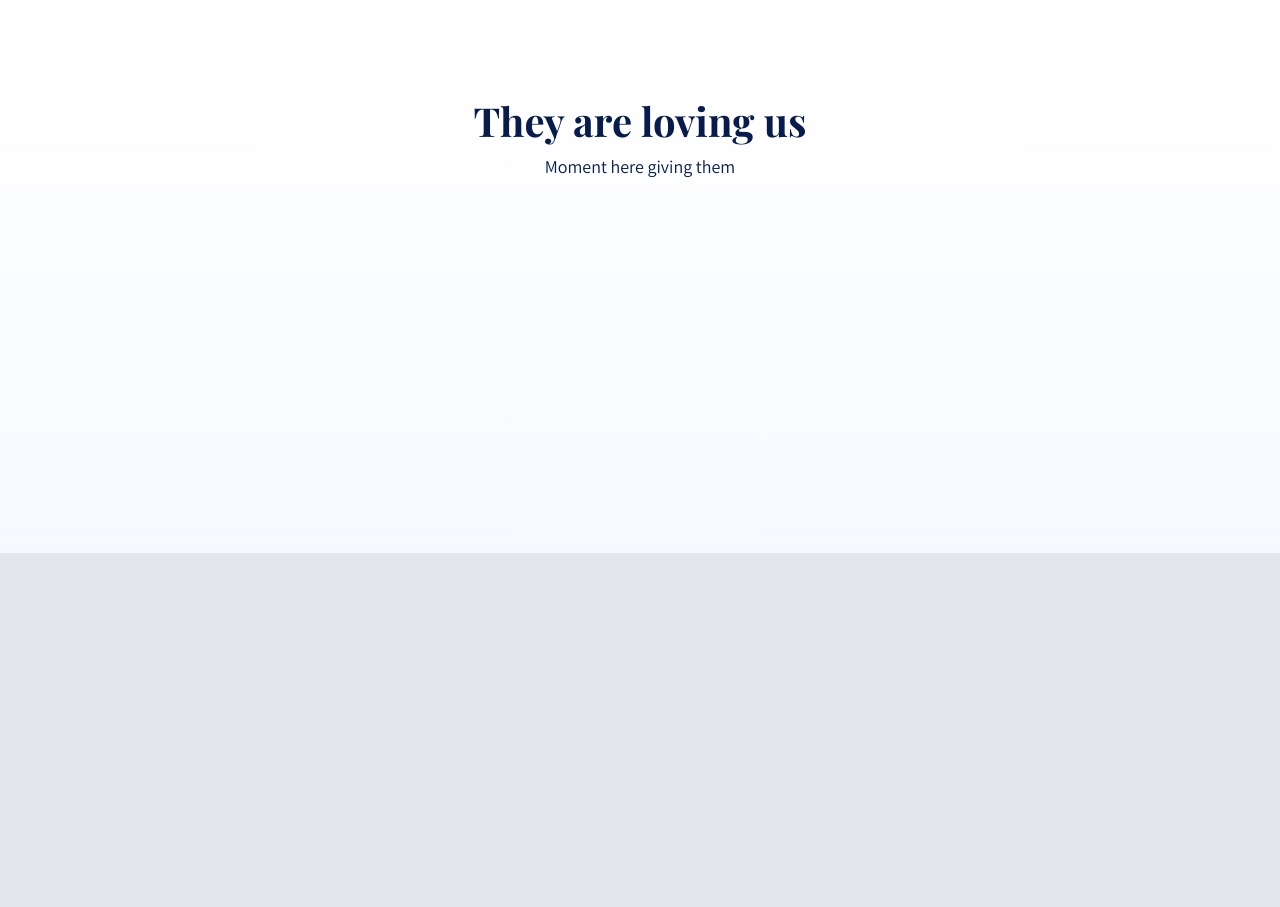
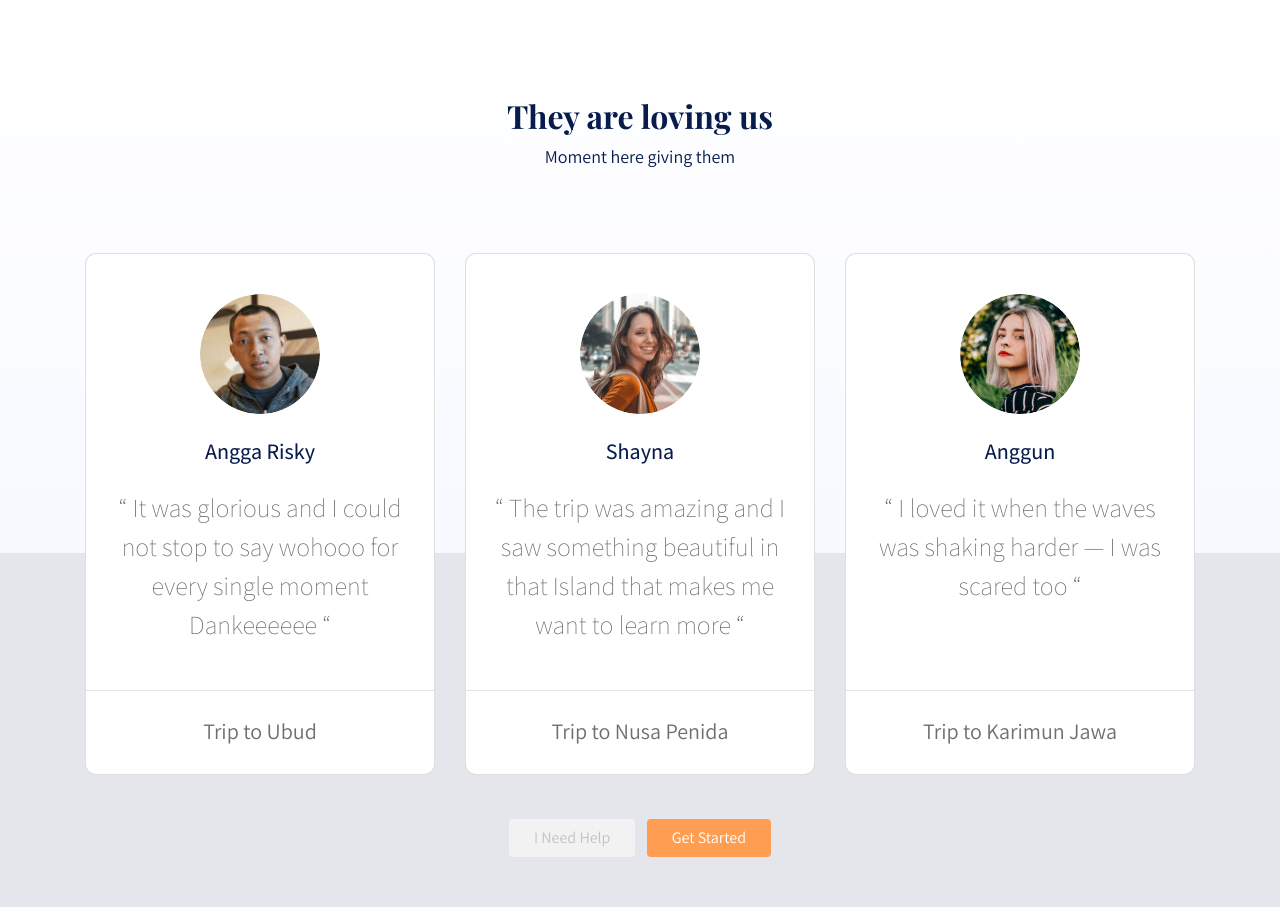
Before and after one commit to sholdan07/travel-belajar, a plain HTML site: page index.html in a window 1280 px wide. Shown: the part 1502-2409 px from the top of the page. Before the commit the page ends 2055 px from the top, so only its background shows below. Drawn offline with nearby package versions, Linux system fonts and the light colour scheme; a web font is replaced by a local one.

Commit message:
Section-Testimonial-Content

```diff
--- a/frontend/styles/main.scss
+++ b/frontend/styles/main.scss
@@ -184,7 +184,7 @@ header {
   }
 }
 
-.section-testimonial {
+.section-testimonial-heading {
   background: linear-gradient(#fff 0%, #f7f9ff 100%);
   padding-top: 50px;
   min-height: 506px;
@@ -192,10 +192,65 @@ header {
   h2 {
     font-family: 'Playfair Display', serif;
     font-weight: bold;
-    font-size: 40px;
   }
 
   p {
     font-size: 18px;
   }
 }
+
+.section-testimonials-content {
+  margin-top: -300px;
+  padding-bottom: 50px;
+
+  .card-testimonial {
+    padding: 40px 20px 10px;
+    border-radius: 11px;
+    margin-bottom: 20px;
+
+    .testimonial-content {
+      min-height: 380px;
+    }
+
+    h3 {
+      font-size: 22px;
+    }
+
+    .testimonials {
+      font-size: 26px;
+      text-align: center;
+      color: #6e6e6e;
+      font-weight: 200;
+    }
+
+    .trip-to {
+      font-weight: normal;
+      font-size: 22px;
+      color: #6e6e6e;
+    }
+
+    hr {
+      margin-left: -20px;
+      margin-right: -20px;
+    }
+  }
+
+  .btn-get-started {
+    background-color: #ff9e53;
+    color: #fff;
+
+    &:hover {
+      color: #fff;
+    }
+  }
+
+  .btn-need-help {
+    background-color: #f2f2f2;
+    color: #c3c3c3;
+
+    &:hover {
+      background-color: #fafafa;
+      color: #c3c3c3;
+    }
+  }
+}
--- a/index.html
+++ b/index.html
@@ -192,7 +192,7 @@
             </div>
         </section>
 
-        <section class="section-testimonial" id="testimonialheading">
+        <section class="section-testimonial-heading" id="testimonialheading">
             <div class="container">
                 <div class="row">
                     <div class="col text-center">
@@ -203,6 +203,79 @@
             </div>
 
         </section>
+
+     <section class="section-testimonials-content" id="testimonialsContent">
+        <div class="container">
+          <div
+            class="section-popular-travel row justify-content-center match-height"
+          >
+            <div class="col-sm-6 col-md-6 col-lg-4">
+              <div class="card card-testimonial text-center">
+                <div class="testimonial-content">
+                  <img
+                    src="frontend/images/avatar-1.png"
+                    alt=""
+                    class="mb-4 rounded-circle"
+                  />
+                  <h3 class="mb-4">Angga Risky</h3>
+                  <p class="testimonials">
+                    “ It was glorious and I could not stop to say wohooo for
+                    every single moment Dankeeeeee “
+                  </p>
+                </div>
+                <hr />
+                <p class="trip-to mt-2">Trip to Ubud</p>
+              </div>
+            </div>
+            <div class="col-sm-6 col-md-6 col-lg-4">
+              <div class="card card-testimonial text-center">
+                <div class="testimonial-content">
+                  <img
+                    src="frontend/images/avatar-2.png"
+                    alt=""
+                    class="mb-4 rounded-circle"
+                  />
+                  <h3 class="mb-4">Shayna</h3>
+                  <p class="testimonials">
+                    “ The trip was amazing and I saw something beautiful in that
+                    Island that makes me want to learn more “
+                  </p>
+                </div>
+                <hr />
+                <p class="trip-to mt-2">Trip to Nusa Penida</p>
+              </div>
+            </div>
+            <div class="col-sm-6 col-md-6 col-lg-4">
+              <div class="card card-testimonial text-center">
+                <div class="testimonial-content mb-auto">
+                  <img
+                    src="frontend/images/avatar-3.png"
+                    alt=""
+                    class="mb-4 rounded-circle"
+                  />
+                  <h3 class="mb-4">Anggun</h3>
+                  <p class="testimonials">
+                    “ I loved it when the waves was shaking harder — I was
+                    scared too “
+                  </p>
+                </div>
+                <hr />
+                <p class="trip-to mt-2">Trip to Karimun Jawa</p>
+              </div>
+            </div>
+          </div>
+          <div class="row">
+            <div class="col-12 text-center">
+              <a href="#" class="btn btn-need-help px-4 mt-4 mx-1">
+                I Need Help
+              </a>
+              <a href="#" class="btn btn-get-started px-4 mt-4 mx-1">
+                Get Started
+              </a>
+            </div>
+          </div>
+        </div>
+      </section>
     </main>
 
 
```
Also changed, not shown: frontend/styles/main.css, 1 other file.
